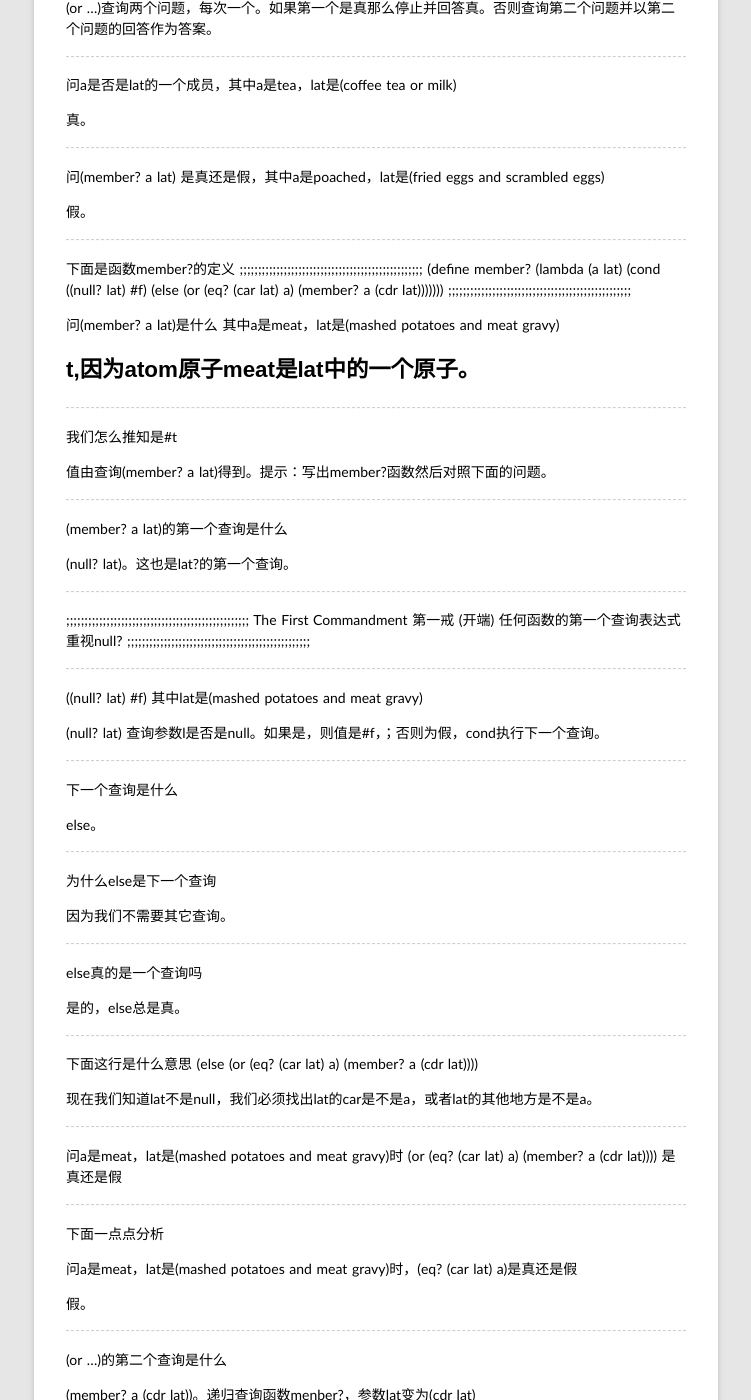
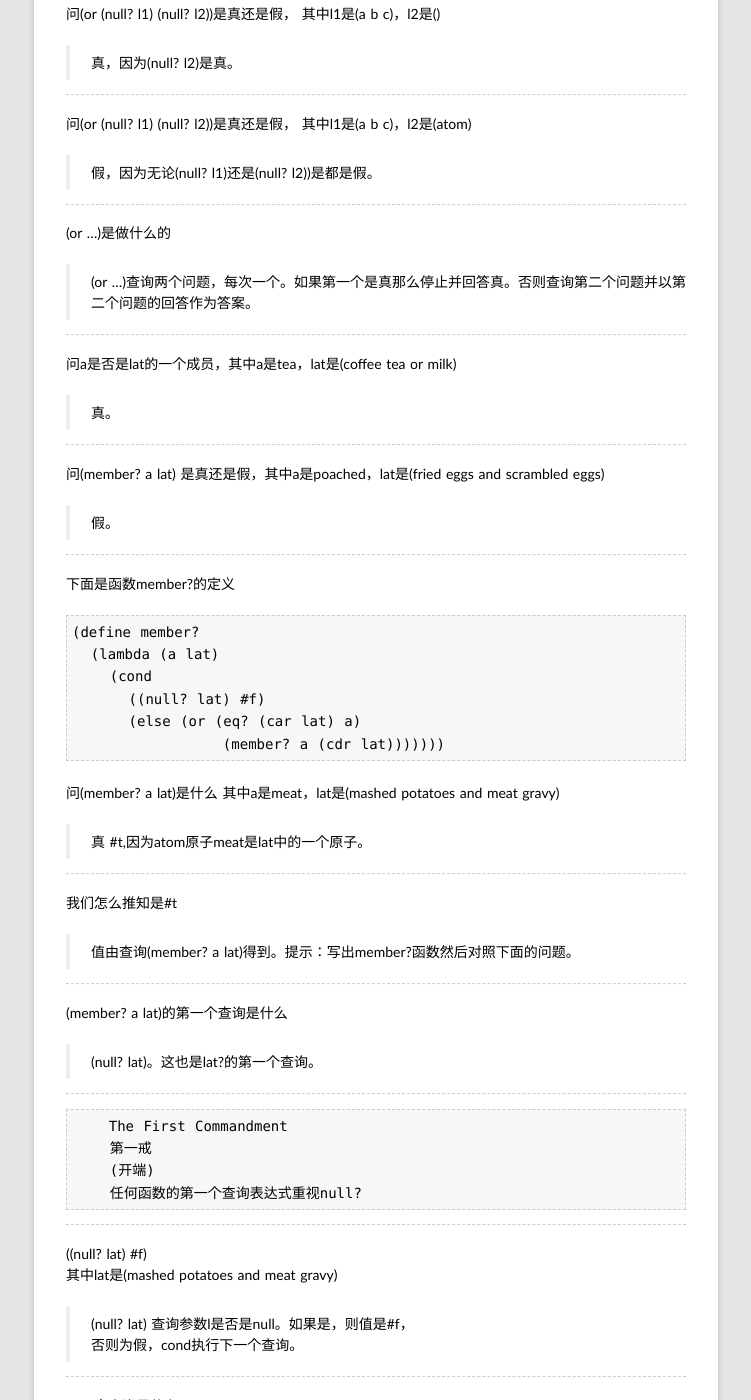
Before and after one commit to rhuichao/uternet.github.io, a Jekyll site: the page built from TLS/02.md, in a window 1280 px wide and 1400 px high, scrolled down 6965 px. Shown: the whole window, without its empty margins (264-1015 px from the left). Built offline with Jekyll 4.4.1, drawn with Linux system fonts in a browser that asks for light colours; some web fonts are replaced; Markdown is read by kramdown in place of the engine named in the settings; some of the changed text lies outside the part shown.

Commit message:
new document posted

````diff
--- a/TLS/02.md
+++ b/TLS/02.md
@@ -301,160 +301,163 @@
 
 else查询是什么意思
 
-else查询是否为真
+>else查询是否为真
 
 ------------
 
 else是真吗
 
-是的，else总是真。
+>是的，else总是真。
 
 ------------
 
 
 else
 
-当然of course
+>当然of course
 
 ------------
 
 为什么else是最后一个查询
 
-因为我们不需要其它查询
+>因为我们不需要其它查询
 
 ------------
 
 为什么我们不需要其它查询
 
-因为list可以是空表，也可以在第一个位置是atom原子，也可以在第一个位置是list表
+>因为list可以是空表，也可以在第一个位置是atom原子，也可以在第一个位置是list表
 
 ------------
 
 (else #f) 是什么意思
 
-else查询else是否是真。else本身是真查询#f，得到#f假。
+>else查询else是否是真。else本身是真查询#f，得到#f假。
 
 ------------
 
-))) 解释下
+解释下
+)))
 
-匹配前边的(cond ..,(lambda...和(define...括号
+>匹配前边的(cond ..,(lambda...和(define...括号
 
 ------------
 
 
 你能描述一下我们如何得出(lat? l) 是 #f的，其中l是(baco (and eggs))
 
-一种解释是
-“(lat? l)查询参数中的每一项是否是原子。如果在发现一个list之前就结束，那么值是#t。如果如这个例子(bacon (and eggs))中它找到一个list，那么(lat? l)的值就是#f”
+>一种解释是
+>“(lat? l)查询参数中的每一项是否是原子。如果在发现一个list之前就结束，那么值是#t。如果如这个例子(bacon (and eggs))中它找到一个list，那么(lat? l)的值就是#f”
 
 ------------
 
 问(or (null? l1) (atom? l2))是真还是假， 其中l1是()，l2是(d e f g)
 
-真，因为(null? l1)是真。
+>真，因为(null? l1)是真。
 
 ------------
 
 
 问(or (null? l1) (null? l2))是真还是假， 其中l1是(a b c)，l2是(a b c)
 
-真，因为(null? l2)是真。
+>真，因为(null? l2)是真。
 
 ------------
 
 问(or (null? l1) (null? l2))是真还是假， 其中l1是(a b c)，l2是()
 
-真，因为(null? l2)是真。
+>真，因为(null? l2)是真。
 
 ------------
 
 问(or (null? l1) (null? l2))是真还是假， 其中l1是(a b c)，l2是(atom)
 
-假，因为无论(null? l1)还是(null? l2))是都是假。
+>假，因为无论(null? l1)还是(null? l2))是都是假。
 
 ------------
 
 (or ...)是做什么的
 
-(or ...)查询两个问题，每次一个。如果第一个是真那么停止并回答真。否则查询第二个问题并以第二个问题的回答作为答案。
+>(or ...)查询两个问题，每次一个。如果第一个是真那么停止并回答真。否则查询第二个问题并以第二个问题的回答作为答案。
 
 ------------
 
 问a是否是lat的一个成员，其中a是tea，lat是(coffee tea or milk)
 
-真。
+>真。
 
 ------------
 
 问(member? a lat) 是真还是假，其中a是poached，lat是(fried eggs and scrambled eggs)
 
-假。
+>假。
 
 ------------
 
 下面是函数member?的定义
-;;;;;;;;;;;;;;;;;;;;;;;;;;;;;;;;;;;;;;;;;;;;;;;;;;
+
+```
 (define member?
   (lambda (a lat)
     (cond
       ((null? lat) #f)
       (else (or (eq? (car lat) a)
                 (member? a (cdr lat)))))))
-;;;;;;;;;;;;;;;;;;;;;;;;;;;;;;;;;;;;;;;;;;;;;;;;;;
-
+```
 
 问(member? a lat)是什么 其中a是meat，lat是(mashed potatoes and meat gravy)
 
-#t,因为atom原子meat是lat中的一个原子。
+>真 #t,因为atom原子meat是lat中的一个原子。
 
 ------------
 
 
 我们怎么推知是#t
 
-值由查询(member? a lat)得到。提示：写出member?函数然后对照下面的问题。
+>值由查询(member? a lat)得到。提示：写出member?函数然后对照下面的问题。
 
 ------------
 
 (member? a lat)的第一个查询是什么
 
-(null? lat)。这也是lat?的第一个查询。
+>(null? lat)。这也是lat?的第一个查询。
 
 ------------
 
 
-;;;;;;;;;;;;;;;;;;;;;;;;;;;;;;;;;;;;;;;;;;;;;;;;;;
-The First Commandment
-第一戒
-(开端)
-任何函数的第一个查询表达式重视null?
-;;;;;;;;;;;;;;;;;;;;;;;;;;;;;;;;;;;;;;;;;;;;;;;;;;
+```
+    The First Commandment
+    第一戒
+    (开端)
+    任何函数的第一个查询表达式重视null?
+```
 
 ------------
 
 
-((null? lat) #f) 其中lat是(mashed potatoes and meat gravy)
+((null? lat) #f)
+其中lat是(mashed potatoes and meat gravy)
 
-(null? lat) 查询参数l是否是null。如果是，则值是#f，；否则为假，cond执行下一个查询。
+>(null? lat) 查询参数l是否是null。如果是，则值是#f，
+>否则为假，cond执行下一个查询。
 
 ------------
 
 下一个查询是什么
 
-else。
+>else。
 
 ------------
 
 为什么else是下一个查询
 
-因为我们不需要其它查询。
+>因为我们不需要其它查询。
 
 ------------
 
 else真的是一个查询吗
 
-是的，else总是真。
+>是的，else总是真。
 
 ------------
 
@@ -463,7 +466,7 @@
 (else (or (eq? (car lat) a)
                 (member? a (cdr lat))))
 
-现在我们知道lat不是null，我们必须找出lat的car是不是a，或者lat的其他地方是不是a。
+>现在我们知道lat不是null，我们必须找出lat的car是不是a，或者lat的其他地方是不是a。
 
 ------------
 
````
Also changed, not shown: other parts of TLS/02.md (+1 -1 lines).
